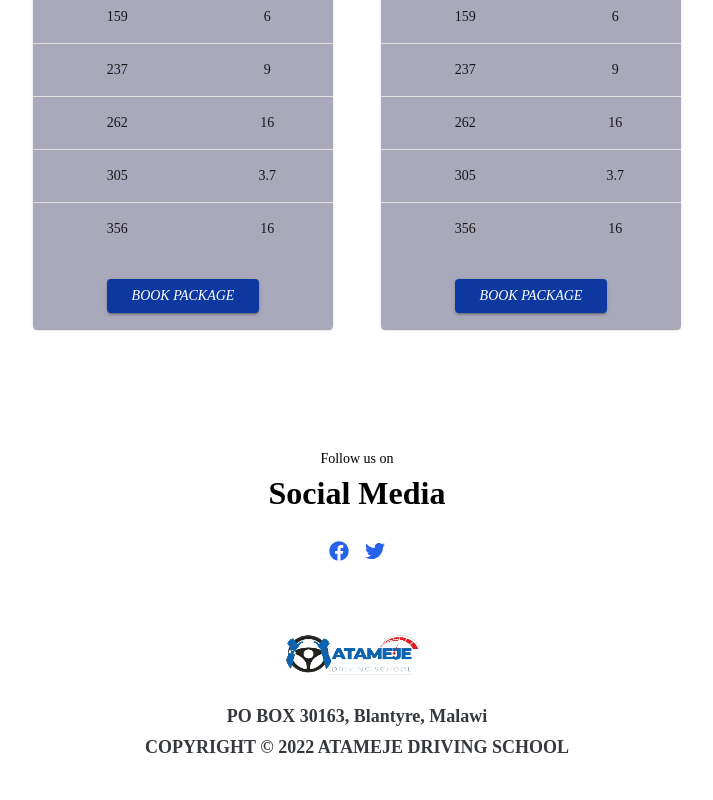
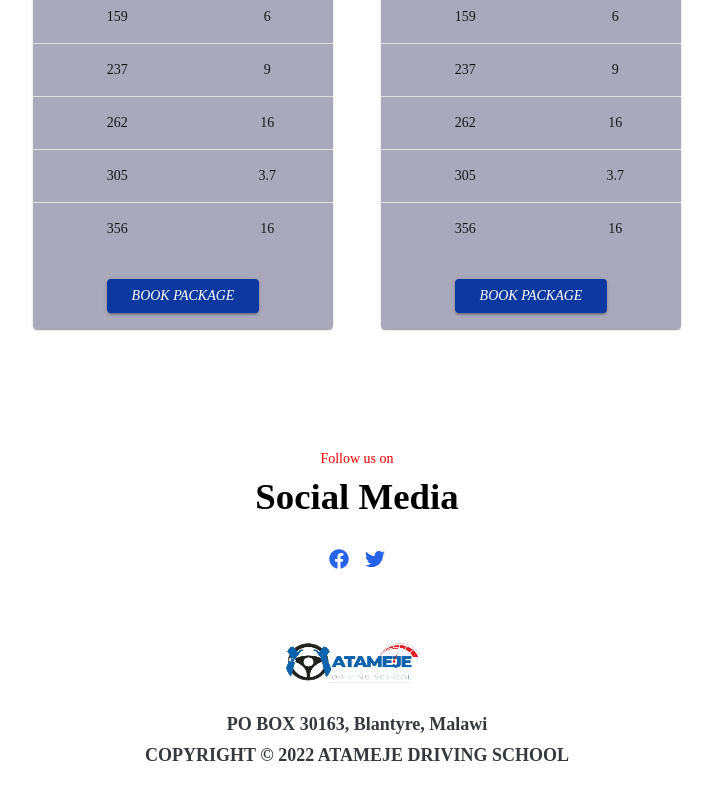
Before and after one commit to WatipasoChirambo/Stick, a Next.js app: page /Packages in a window 1280 px wide. Shown: the part 929-1729 px from the top of the page, without its empty margins (283-996 px from the left). Built offline with nearby package versions, Linux system fonts and the light colour scheme.

Commit message:
footertweaks

```diff
--- a/components/Footer.jsx
+++ b/components/Footer.jsx
@@ -12,7 +12,7 @@ function Footer() {
       <div>
         <div className="grid place-items-center pt-4">
           <div className="pb-4 text-center">
-            <Typography variant="body2" gutterBottom>
+            <Typography variant="body2" gutterBottom color="red">
               Follow us on
             </Typography>
             <Typography variant="h4" gutterBottom>
--- a/src/utils/theme/theme.js
+++ b/src/utils/theme/theme.js
@@ -29,7 +29,7 @@ export const theme = createTheme({
     },
     h4:{
       fontFamily:'Heebo',
-      fontSize: '2rem',
+      fontSize: '2.3rem',
       fontWeight:800,
       '@media (max-width:600px)': {
         fontSize: '1.5rem',
```
